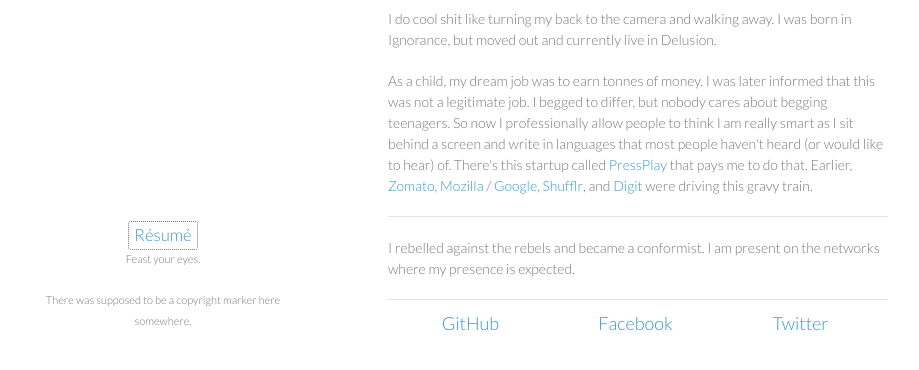
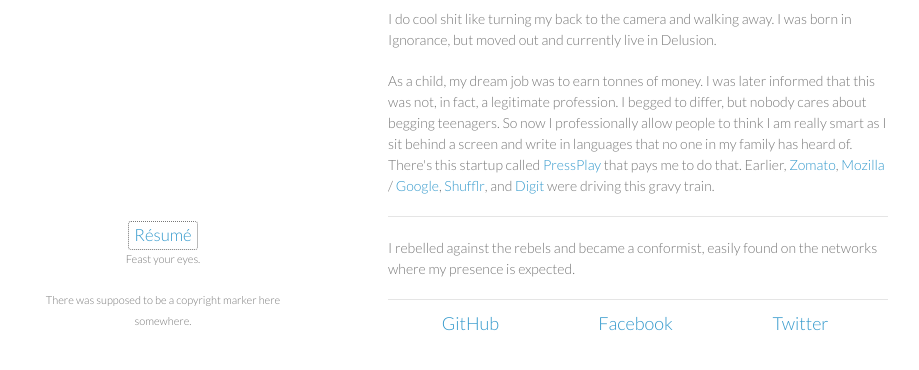
Before and after one commit to abhishekchoudhary/abhishekchoudhary.github.io, a plain HTML site: page index.html in a window 1280 px wide. Shown: the part 400-770 px from the top of the page, without its empty margins (182-1101 px from the left). Drawn offline with Linux system fonts and the light colour scheme.

Commit message:
update website link

```diff
--- a/index.html
+++ b/index.html
@@ -27,12 +27,12 @@
 
         <p>I do cool shit like turning my back to the camera and walking away. I was born in Ignorance, but moved out and currently live in Delusion.</p>
 
-        <p>As a child, my dream job was to earn tonnes of money. I was later informed that this was not a legitimate job. I begged to differ, but nobody cares about begging teenagers. So now I professionally allow people to think I am really smart as I sit behind a screen and write in languages that most people haven't heard (or would like to hear) of. There's this startup called <a href="http://pressplaytabs.com">PressPlay</a> that pays me to do that. Earlier, <a href="http://zomato.com">Zomato</a>, <a
+        <p>As a child, my dream job was to earn tonnes of money. I was later informed that this was not, in fact, a legitimate profession. I begged to differ, but nobody cares about begging teenagers. So now I professionally allow people to think I am really smart as I sit behind a screen and write in languages that no one in my family has heard of. There's this startup called <a href="http://pressplaytv.in">PressPlay</a> that pays me to do that. Earlier, <a href="http://zomato.com">Zomato</a>, <a
             href="http://mozilla.org">Mozilla</a> / <a href="http://google.com">Google</a>, <a href="http://altheasystems.com">Shufflr</a>, and <a href="http://digit.in">Digit</a> were driving this gravy train.</p>
 
         <hr>
 
-        <p>I rebelled against the rebels and became a conformist. I am present on the networks where my presence is expected.</p>
+        <p>I rebelled against the rebels and became a conformist, easily found on the networks where my presence is expected.</p>
 
         <div style="text-align:center;font-size:large">
             <hr>
```
